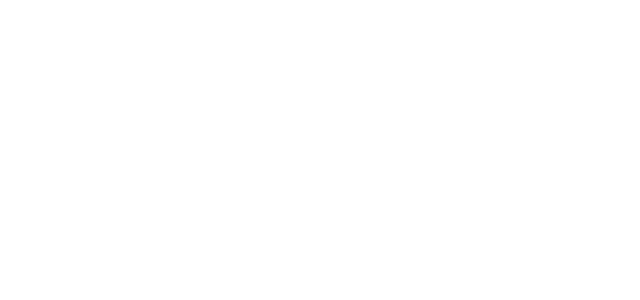
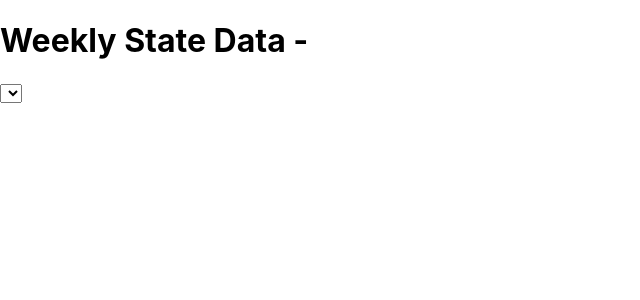
Before and after one commit to seanmcquaid/covid-tracker, a React (Create React App) app: page / in a window 1280 px wide. Shown: the top 300 px of the page, without its empty margins (0-640 px from the left). Built offline with nearby package versions, Linux system fonts and the light colour scheme.

Commit message:
sketched out the app, waiting for PR to get merged in on the recharts repo before continuing

```diff
--- a/package.json
+++ b/package.json
@@ -11,10 +11,12 @@
     "@types/react": "^16.9.53",
     "@types/react-dom": "^16.9.8",
     "@types/styled-components": "^5.1.7",
+    "axios": "^0.21.1",
     "eslint-plugin-react": "^7.22.0",
     "react": "^17.0.1",
     "react-dom": "^17.0.1",
     "react-scripts": "4.0.1",
+    "recharts": "^2.0.0",
     "styled-components": "^5.2.1",
     "typescript": "^4.0.3",
     "web-vitals": "^0.2.4"
--- a/src/components/Dropdown.tsx
+++ b/src/components/Dropdown.tsx
@@ -1,15 +1,14 @@
 import { memo } from 'react';
 import styled from 'styled-components';
 
-// add in inteface for options when it's done
 type DropdownProps = {
-  options: [];
+  options: any[];
   onChange: () => void;
-  value: string;
+  value: any;
 };
 
 const Dropdown: React.FC<DropdownProps> = memo(({ options, value, onChange }) => (
-  <StyledDropdown value={value}>
+  <StyledDropdown value={value} onChange={onChange}>
     {options.map((option) => (
       <Option></Option>
     ))}
--- /dev/null
+++ b/src/containers/Tracker/Chart.tsx
@@ -0,0 +1,15 @@
+import { LineChart, Line } from 'recharts';
+
+type ChartProps = {
+  data: any[];
+};
+
+const Chart: React.FC<ChartProps> = ({ data }) => {
+  return (
+    <LineChart width={400} height={400} data={data}>
+      <Line type="monotone" dataKey="uv" stroke="#8884d8" />
+    </LineChart>
+  );
+};
+
+export default Chart;
--- a/src/containers/Tracker/index.tsx
+++ b/src/containers/Tracker/index.tsx
@@ -1,3 +1,35 @@
-const Tracker: React.FC = () => <div></div>;
+import { useCallback, useMemo, useState } from 'react';
+import styled from 'styled-components';
+import Dropdown from '../../components/Dropdown';
+import H1 from '../../components/Typography/H1';
+import Chart from './Chart';
+
+const Tracker: React.FC = () => {
+  const states: string[] = useMemo(() => [], []);
+  const [selectedState, setSelectedState] = useState('');
+
+  const onChange = useCallback((event?) => {
+    const value = event.target.value;
+    setSelectedState(value);
+  }, []);
+
+  return (
+    <PageContainer>
+      <Header>
+        <H1>Weekly State Data - {selectedState}</H1>
+      </Header>
+      <Main>
+        <Dropdown onChange={onChange} options={states} value={selectedState} />
+        <Chart data={[]} />
+      </Main>
+    </PageContainer>
+  );
+};
 
 export default Tracker;
+
+const PageContainer = styled.div``;
+
+const Header = styled.header``;
+
+const Main = styled.main``;
--- /dev/null
+++ b/src/models/StateHistoricDataResp.ts
@@ -0,0 +1,3 @@
+interface StateHistoricDataResp {}
+
+export default StateHistoricDataResp;
--- /dev/null
+++ b/src/services/historicDataService.ts
@@ -0,0 +1,4 @@
+import axios from 'axios';
+
+export const getHistoricDataForState = (state: string) =>
+  axios.get(`https://api.covidtracking.com/v1/states/${state}/daily.json`);
```
Also changed, not shown: src/services/apiClient.ts (deleted), 1 other file (tests, documents, lock files or other folders).
